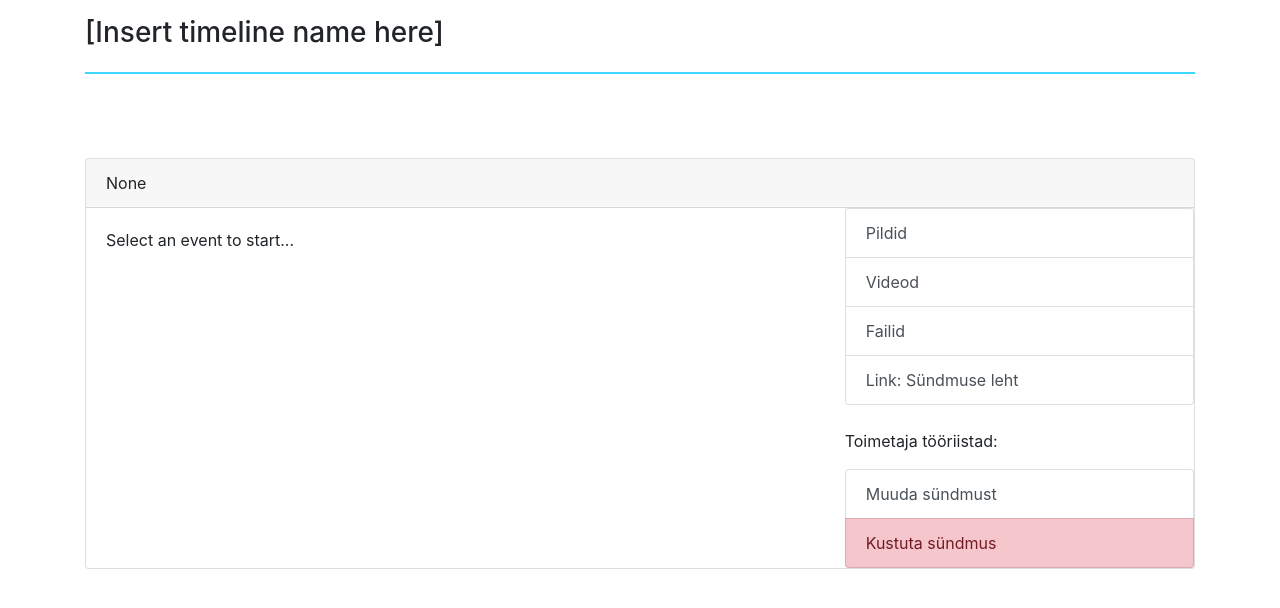
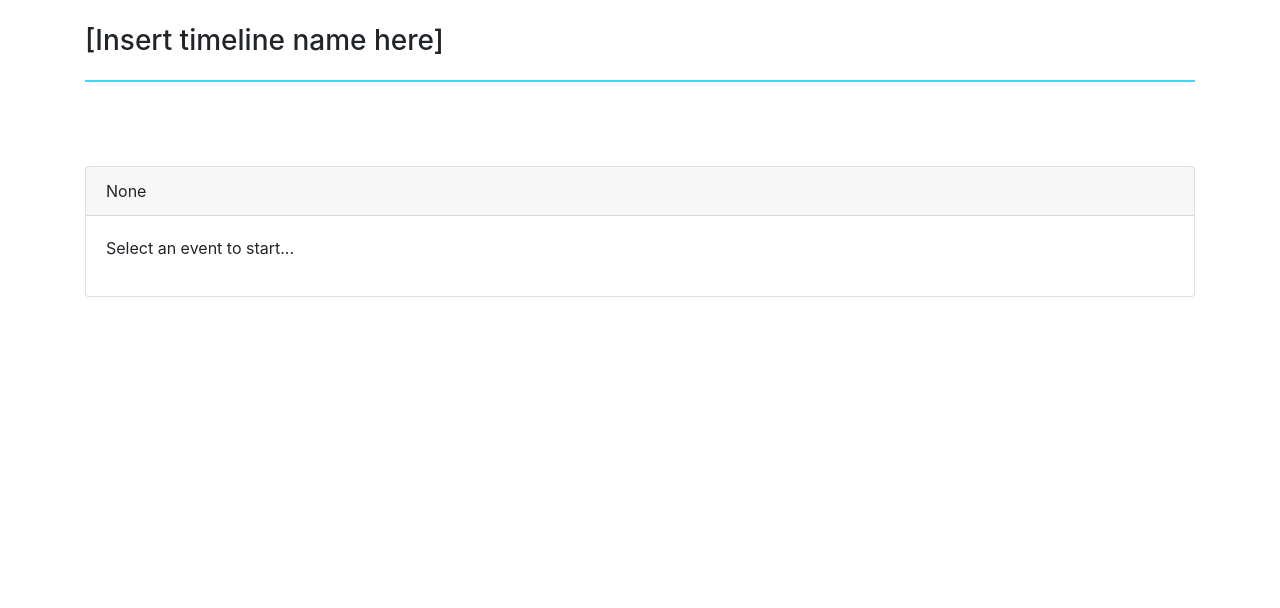
Before and after one commit to DTI-tudengite-tarkvaraprojektid/timeline-app, a PHP site: template templates/app/home.twig in a window 1280 px wide. Shown: the part 56-664 px from the top of the page. Run offline with PHP 8.4, Linux system fonts and the light colour scheme; the template is opened without the code that fills it, so the values that code supplies are empty; style sheets or scripts are compiled from the project's sources; some libraries are stand-ins or nearby versions.

Commit message:
Fixed flash messages, added create event button. Added user authenticated check for create event button and editor menu next to the event.

```diff
--- a/assets/js/app.js
+++ b/assets/js/app.js
@@ -2,3 +2,10 @@ require('./timeline.js');
 
 import 'bootstrap';
 require('../scss/app.scss');
+
+$(function() {
+
+    // Show toasts
+    $('.toast').toast({delay: 1500}).toast('show');
+
+});
--- /dev/null
+++ b/assets/scss/_toasts.scss
@@ -0,0 +1,8 @@
+.toasts-container {
+    position: absolute;
+    right: 0;
+    top: 0;
+    width: 25%;
+    min-width: 350px;
+    z-index: 1;
+}
--- a/assets/scss/app.scss
+++ b/assets/scss/app.scss
@@ -1,6 +1,7 @@
 @import "~bootstrap/scss/bootstrap";
 @import "~quill/dist/quill.core.css";
 @import '~quill/dist/quill.snow.css';
+@import 'toasts';
 
 .timeline-container {
     text-align: center;
@@ -45,7 +46,7 @@
         transition: background-color 0.2s;
     }
 
-    &.point-year:hover::before {
+    &.point-year:not(.year-last):hover::before {
         background-color: #0084ff;
     }
 
@@ -59,7 +60,7 @@
         background: #0004ff;
         border-radius: 50%; */
 
-        &:hover {
+        &:not(.year-last):hover {
             background-color: #6bb7ff3d;
         }
     }
--- a/composer.json
+++ b/composer.json
@@ -42,7 +42,8 @@
         "symfony/var-dumper": "^4.1"
     },
     "config": {
-        "sort-packages": true
+        "sort-packages": true,
+        "process-timeout": 0
     },
     "scripts": {
         "start": "php -S 0.0.0.0:8080 -t public",
--- a/templates/app/_flash.twig
+++ b/templates/app/_flash.twig
@@ -1,8 +1,9 @@
-<div class="ui container flash">
+<div class="position-relative">
+    <div class="toasts-container">
         {% for name, messages in flash.getMessages() %}
-        <div class="ui {{ name }} message">
-            <i class="close icon"></i>
-            <div class="header">
+            <div class="toast m-2 ml-auto" aria-atomic="true" aria-live="polite" role="status">
+                {# TODO: Add information icon #}
+                <div class="toast-body text-white bg-{{ name }}">
                     {% for message in messages %}
                         {{ message }}
                     {% endfor %}
@@ -10,3 +11,4 @@
             </div>
         {% endfor %}
     </div>
+</div>
--- a/templates/app/home.twig
+++ b/templates/app/home.twig
@@ -1,9 +1,20 @@
 {% extends 'layout.twig' %}
 
 {% block body %}
+{% if auth.check() %}
     {% include 'app/_new_event_modal.twig' %}
+{% endif %}
 <div class="container mt-3">
+    <div class="row mt-4">
+        <div class="col">
             <h3> [Insert timeline name here] </h3>
+        </div>
+        {% if auth.check() %}
+            <div class="col text-right">
+                <a class="btn btn-primary" href="#" data-toggle="modal" data-target="#new-event-modal" >+ Lisa sündmus</a>
+            </div>
+        {% endif %}
+    </div>
     <div class="timeline-container" >
         <div id="timeline" class="timeline">
             <!-- <div class="timeline-point">
@@ -35,19 +46,16 @@
                                 </div>
                             </div>
                         </div>
+                        {% if auth.check() %}
                             <div class="col-4">
-                            <ul class="list-group mb-4">
-                                <a href="#" class="list-group-item list-group-item-action">Pildid</a>
-                                <a href="#" class="list-group-item list-group-item-action">Videod</a>
-                                <a href="#" class="list-group-item list-group-item-action">Failid</a>
-                                <a href="#" class="list-group-item list-group-item-action">Link: Sündmuse leht</a>
-                            </ul>
-                            <p>Toimetaja tööriistad:</p>
+                                <p class="mt-4">Toimetaja tööriistad</p>
                                 <ul class="list-group">
-                                <a href="#" id="event-edit" class="list-group-item list-group-item-action">Muuda sündmust</a>
+                                    <a href="#" id="event-edit-title" class="list-group-item list-group-item-action">Muuda pealkirja / kuupäeva</a>
+                                    <a href="#" id="event-edit" class="list-group-item list-group-item-action">Muuda sisu</a>
                                     <a href="#" class="list-group-item list-group-item-action list-group-item-danger">Kustuta sündmus</a>
                                 </ul>
                             </div>
+                        {% endif %}
                     </div>
                 </div>
             </div>
```
Also changed, not shown: assets/js/timeline.js (+11 -4 lines), assets/js/timeline/TimelineManager.js (+9 -3 lines). Lines whose indentation alone changed are shown as unchanged.
